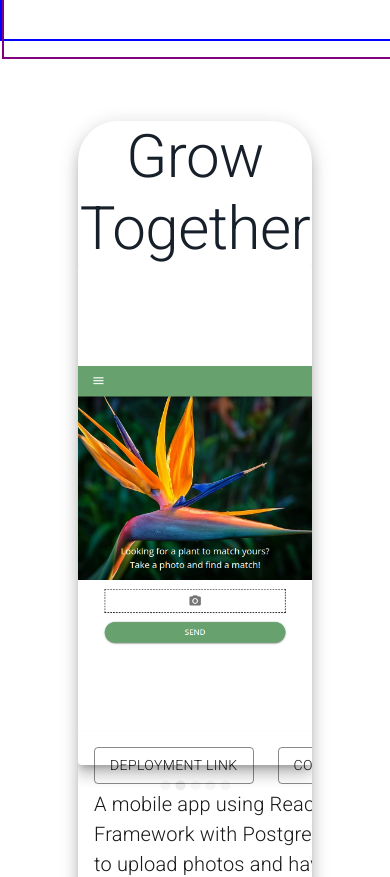
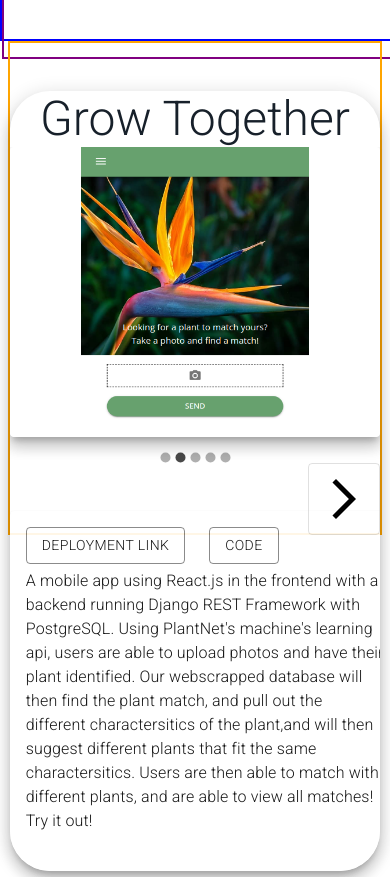
Before and after one commit to khos7990/Ishan-s-Portfolio, a React (Create React App) app: page / in a window 390 px wide. Shown: the part 1651-2528 px from the top of the page. Built offline with nearby package versions, Linux system fonts and the light colour scheme.

Commit message:
projects responsive

```diff
--- a/src/components/About/About.css
+++ b/src/components/About/About.css
@@ -95,7 +95,7 @@
 
     .resume-container {
         border: 2px solid green;
-        height: 11vh;
+        height: 17vh;
         top: 46%;
         width: 100vw;
         margin: 0 auto;
--- a/src/components/About/About.jsx
+++ b/src/components/About/About.jsx
@@ -50,7 +50,7 @@ export default function Education() {
 
       <div className="resume-container">
         {screenSize ?  <a href={Resume} download={Resume}>
-          <Button className='resumeBtn' sx={{fontSize: '25px', color: 'secondary.main', position: 'absolute', width: '60vw', border: '2px solid #000000'}} variant="outlined" >Click Here to download Resume</Button>
+          <Button className='resumeBtn' sx={{mt: '20px', fontSize: '20px', color: 'secondary.main', position: 'absolute', width: '60vw', border: '2px solid #000000', left: '20%'}} variant="outlined" >Click Here to download Resume</Button>
         </a> :
           <>
         <Typography variant='h3' color='secondary.main' sx={{textAlign: 'center'}}>My Resume</Typography>
--- a/src/components/Drawer/Drawer.jsx
+++ b/src/components/Drawer/Drawer.jsx
@@ -28,10 +28,10 @@ export default function Drawer() {
                 <Link onClick={() => setmenuBar(false)} to="home" spy={true} smooth={true} offset={-200} duration={500} className="navbar-link"><Typography className='navtext' variant="h3"style={{fontSize: 35, letterSpacing: 2, color:"#17202A"}}>Home</Typography> </Link>
                 </ListItem>
                 <ListItem>
-                <Link onClick={() => setmenuBar(false)} to="about" spy={true} smooth={true} offset={25} duration={500}className="navbar-link"><Typography className='navtext' variant="h3" style={{fontSize: 35, letterSpacing: 2, color:"#17202A"}}>About</Typography></Link>
+                <Link onClick={() => setmenuBar(false)} to="about" spy={true} smooth={true} offset={-60} duration={500}className="navbar-link"><Typography className='navtext' variant="h3" style={{fontSize: 35, letterSpacing: 2, color:"#17202A"}}>About</Typography></Link>
                 </ListItem>
                 <ListItem>
-                <Link onClick={() => setmenuBar(false)} to="projects" spy={true} smooth={true} offset={-120} duration={500} className="navbar-link"><Typography className='navtext' variant="h3" style={{fontSize: 35, letterSpacing: 2, color:"#17202A"}}>Projects</Typography></Link>
+                <Link onClick={() => setmenuBar(false)} to="projects" spy={true} smooth={true} offset={-10} duration={500} className="navbar-link"><Typography className='navtext' variant="h3" style={{fontSize: 35, letterSpacing: 2, color:"#17202A"}}>Projects</Typography></Link>
                 </ListItem>
                 <ListItem>
                 <Link onClick={() => setmenuBar(false)} to="contact" spy={true} smooth={true} offset={50} duration={500} className="navbar-link"><Typography className='navtext' variant="h3" style={{fontSize: 35, letterSpacing: 2, color:"#17202A"}}>Contact Me</Typography></Link>
--- a/src/components/Projects/Projects.css
+++ b/src/components/Projects/Projects.css
@@ -31,7 +31,44 @@
 
 .project-container {
     height: 90vh;
-    width: 60vw;
+    width: 80vw;
     margin: 0 auto;
     position: relative;
 }
+
+
+@media (max-width: 600px ) {
+.project-container {
+
+    width: 95vw;
+    height: 58vh;
+    border: 2px solid orange;
+}
+
+.projects {
+ height: 110vh;
+}
+
+.cardImage {
+
+}
+
+.cardMedia {
+
+}
+
+.cardContent {
+
+}
+
+.nextBtn {
+    margin-top: 200px;
+    height: 50px;
+}
+
+.previousBtn {
+    margin-top: 200px;
+    height: 50px;
+
+}
+}
--- a/src/components/Projects/Projects.jsx
+++ b/src/components/Projects/Projects.jsx
@@ -89,17 +89,17 @@ export default function Projects() {
   const [showPrevIcon, setshowPrevIcon] = useState(false);
 
   const images = projectImages.map((image) => (
-    <Card
+    <Card className="cardImage"
       sx={{
         maxWidth: 1250,
         backgroundColor: "primary.main",
-        height: 500,
+        height: {lg: 440, xs: 290},
         backgroundColor: "transparent",
-        boxShadow: 10
+        boxShadow: 10,
       }}
     >
-      <CardMedia
-        sx={{ objectFit: "scale-down", height: 500 }}
+      <CardMedia className="cardMedia"
+        sx={{ objectFit: "scale-down", height: {lg: 420, xs: 290 }  }}
         component="img"
         image={image}
         alt="green iguana"
@@ -163,29 +163,29 @@ export default function Projects() {
         <Card
           sx={{
             maxWidth: 775,
-            height: 860,
+            height: 780,
+            top: 48,
             margin: "0 auto",
-            mt: 10,
             backgroundColor: "transparent",
             borderRadius: 10,
             position: "relative",
-            boxShadow: 10
+            boxShadow: 10,
           }}
         >
-          <Typography variant='h2' sx={{textAlign: 'center', color: 'primary.main'}}>{projectName}</Typography>
+          <Typography variant='h3' sx={{textAlign: 'center', color: 'primary.main'}}>{projectName}</Typography>
           <Carousel>{images}</Carousel>
           <Card
             sx={{
               maxWidth: 1250,
               margin: "0 auto",
               bottom: 0,
-              height: 250,
+              height: {lg: 250, xs: 360},
               position: "absolute",
               backgroundColor: "white",
               opacity: 0.9,
             }}
           >
-            <CardContent sx={{ width: 750, height: 140 }}>
+            <CardContent className='cardContent' sx={{ width: {lg: 750, xs: 360}, height: {lg: 140, xs: 320}}}>
               <Button
                 sx={{ marginRight: 3 }}
                 variant="outlined"
@@ -197,7 +197,7 @@ export default function Projects() {
               <Button variant="outlined" color="secondary" href={code}>
                 Code
               </Button>
-              <Typography mt="5px" fontSize="20px" color="secondary.main">
+              <Typography mt="5px" sx={{fontSize: {lg: '20px', xs: '16px'}}} color="secondary.main">
                 {" "}
                 {projectDescription}
               </Typography>
@@ -209,7 +209,7 @@ export default function Projects() {
             <ToggleButton>
               <ArrowForwardIosIcon
                 onClick={nextBtn}
-                sx={{ color: "secondary.main", fontSize: "10rem" }}
+                sx={{ color: "secondary.main", fontSize: {lg: "10rem", xs: "3rem" }}}
               />
             </ToggleButton>
           ) : null}
@@ -219,7 +219,7 @@ export default function Projects() {
             <ToggleButton>
               <ArrowBackIosNewIcon
                 onClick={prevBtn}
-                sx={{ color: "secondary.main", fontSize: "10rem" }}
+                sx={{ color: "secondary.main", fontSize: {lg: "10rem", xs: "3rem" }}}
               />
             </ToggleButton>
           ) : null}
```
